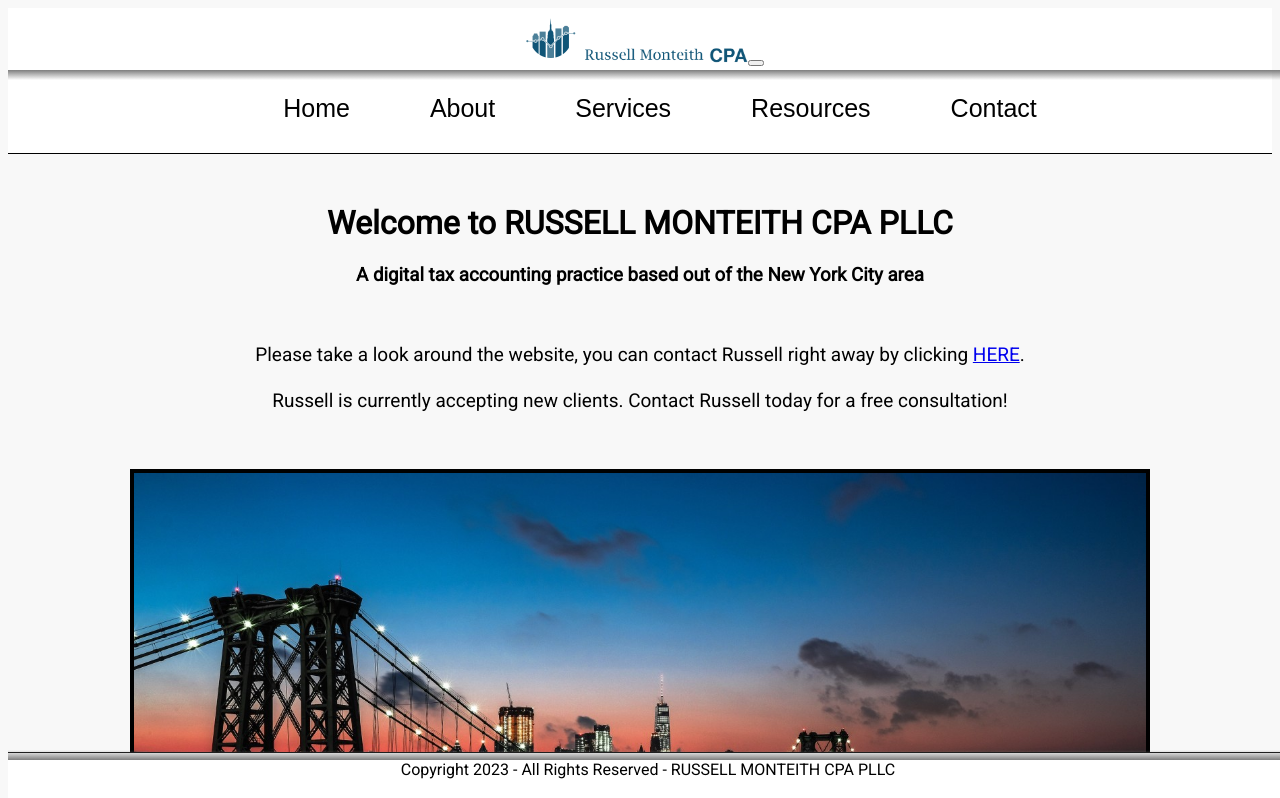
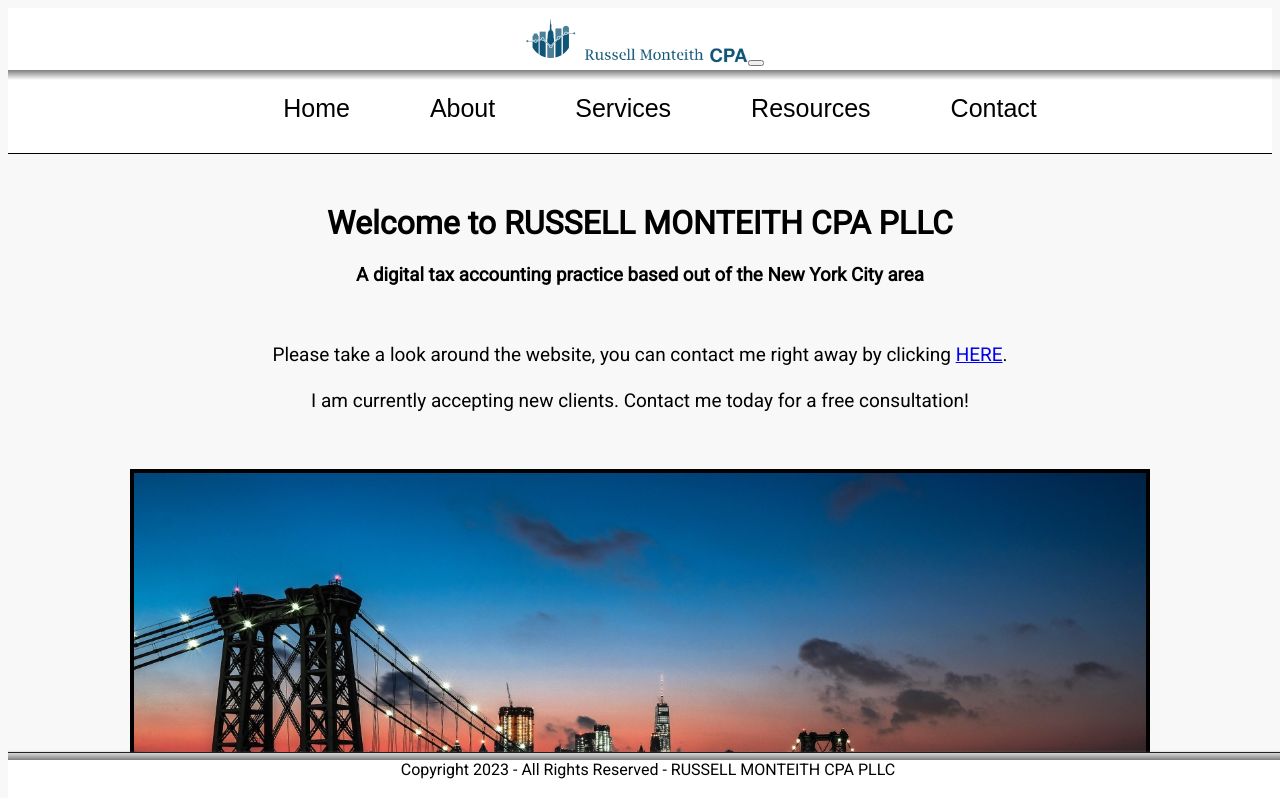
Before and after one commit to russelltheprogrammer/monteithtaxcpanext, a Next.js app: page / in a window 1280 px wide. Shown: the top 798 px of the page. Built offline with nearby package versions, Linux system fonts and the light colour scheme; no server answers; some icons are missing; a web font is replaced by a local one.

Commit message:
change description

```diff
--- a/pages/index.js
+++ b/pages/index.js
@@ -12,11 +12,11 @@ export default function Home() {
             <h3>A digital tax accounting practice based out of the New York City area</h3>
           <br/>
             <p className="text-blurbs-content-home">
-                Please take a look around the website, you can contact Russell right away by
+                Please take a look around the website, you can contact me right away by
                 clicking <Link href="/contact">HERE</Link>.
                 <br/>
                 <br/>
-                Russell is currently accepting new clients. Contact Russell today for a free consultation!
+                I am currently accepting new clients. Contact me today for a free consultation!
             </p>
       </div>
         <br/>
```
